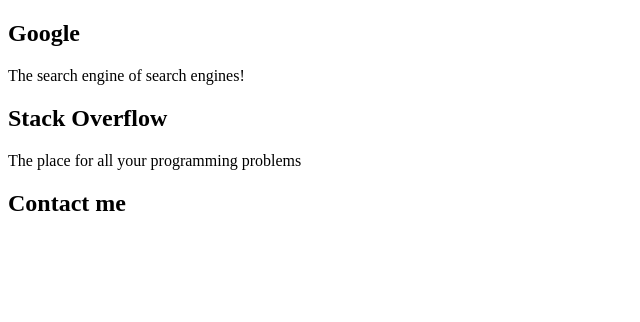
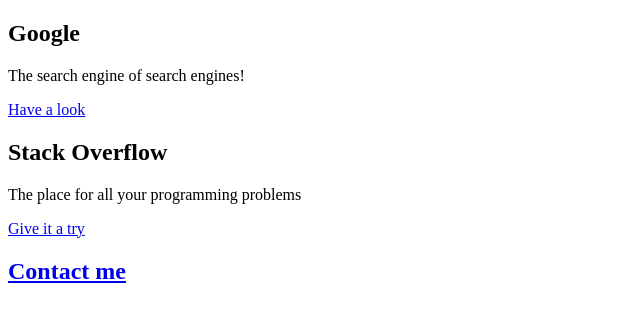
Before and after one commit to FBW41-2/mail-link-ralucastefania, a plain HTML site: page index.html in a window 1280 px wide. Shown: the whole page, without its empty margins (0-640 px from the left). Drawn offline with Linux system fonts and the light colour scheme.

Commit message:
added links and mail link

```diff
--- a/index.html
+++ b/index.html
@@ -12,18 +12,17 @@
       <p>
         The search engine of search engines!
       </p>
-      <!-- Add a link to google.com here! -->
+      <p><a href="https://www.google.com/" target="_blank">Have a look</a></p>
     </section>
 
     <section class="stack-overflow">
       <h1>Stack Overflow</h1>
       <p>The place for all your programming problems</p>
-      <!-- Add a link to stack overflow here! -->
+      <p><a href="https://stackoverflow.com/" target="_blank">Give it a try</a></p>
     </section>
 
     <section class="send-email">
-      <h1>Contact me</h1>
-      <!-- create  your 'mailto' button here! -->
+      <h1><a href="mailto:raluca@bochis.com">Contact me</a></h1>
     </section>
   </body>
 </html>
```
